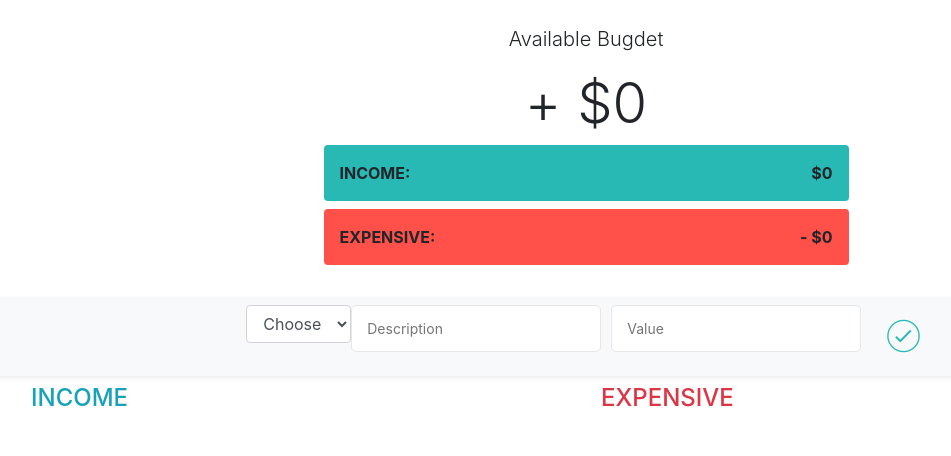
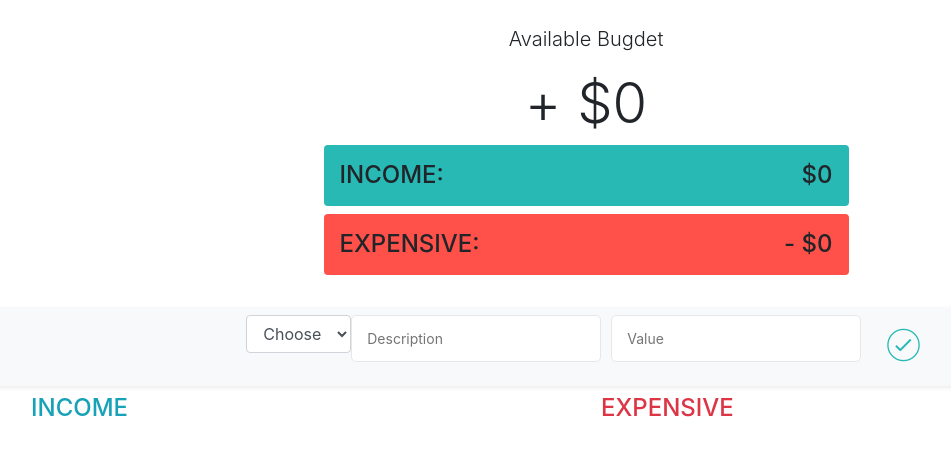
Before and after one commit to FarukhSaifi/Budgety, a React (Create React App) app: page / in a window 1280 px wide. Shown: the top 456 px of the page, without its empty margins (54-1005 px from the left). Built offline with nearby package versions, Linux system fonts and the light colour scheme.

Commit message:
Budgety App Final

```diff
--- a/src/App.css
+++ b/src/App.css
@@ -60,3 +60,15 @@
   line-height: 1.1;
   margin-left: 10px;
 }
+
+.del__btn {
+  font-size: 20px;
+  background: none;
+  border: none;
+  color: #ff5049;
+  cursor: pointer;
+  display: inline-block;
+  vertical-align: middle;
+  line-height: 1.1;
+  margin-left: 10px;
+}
--- a/src/Components/Budget.js
+++ b/src/Components/Budget.js
@@ -30,7 +30,7 @@ class Budget extends Component {
                                 dispatch
                               )}
                             >
-                              X
+                              <i className="del__btn ion-close-round"></i>
                             </td>
                           </tr>
                         ) : null
--- a/src/Components/BudgetHeader.js
+++ b/src/Components/BudgetHeader.js
@@ -3,23 +3,11 @@ import { Consumer } from "./Database";
 
 class BudgetHeader extends Component {
   render() {
-    // const { records } = this.props.records;
-
-    // const sum = this.props.reduce(
-    //   (accmulator, currentValue) => accmulator + currentValue
-    // );
-
     return (
       <Consumer>
         {value => {
           const { records } = value;
-          // let sum = records.dollar.reduce(
-          //   (accmulator, currentValue) => accmulator + currentValue
-          // );
 
-          // records
-          //   .filter(income => income.mType === "inc")
-          //   .map(income => (income.dollar = ));
           let totalinc = 0;
           const incsum = records
             .filter(i => i.mType === "inc")
@@ -41,16 +29,16 @@ class BudgetHeader extends Component {
                   <p className="lead">Available Bugdet </p>
                   <h1 className="display-4">+ ${balance} </h1>
                   <div className="income-total rounded p-3 mb-2">
-                    <p className="text-uppercase mb-0 text-left font-weight-bold">
+                    <h4 className="text-uppercase mb-0 text-left  ">
                       Income: {console.log(records)}
                       <span className="float-right">${totalinc}</span>
-                    </p>
+                    </h4>
                   </div>
                   <div className="exp-total rounded p-3">
-                    <p className="text-uppercase mb-0 text-left font-weight-bold">
-                      Expensive:{" "}
+                    <h4 className="text-uppercase mb-0 text-left  ">
+                      Expensive:
                       <span className="float-right">- ${totalexp}</span>
-                    </p>
+                    </h4>
                   </div>
                 </div>
               </header>
```
